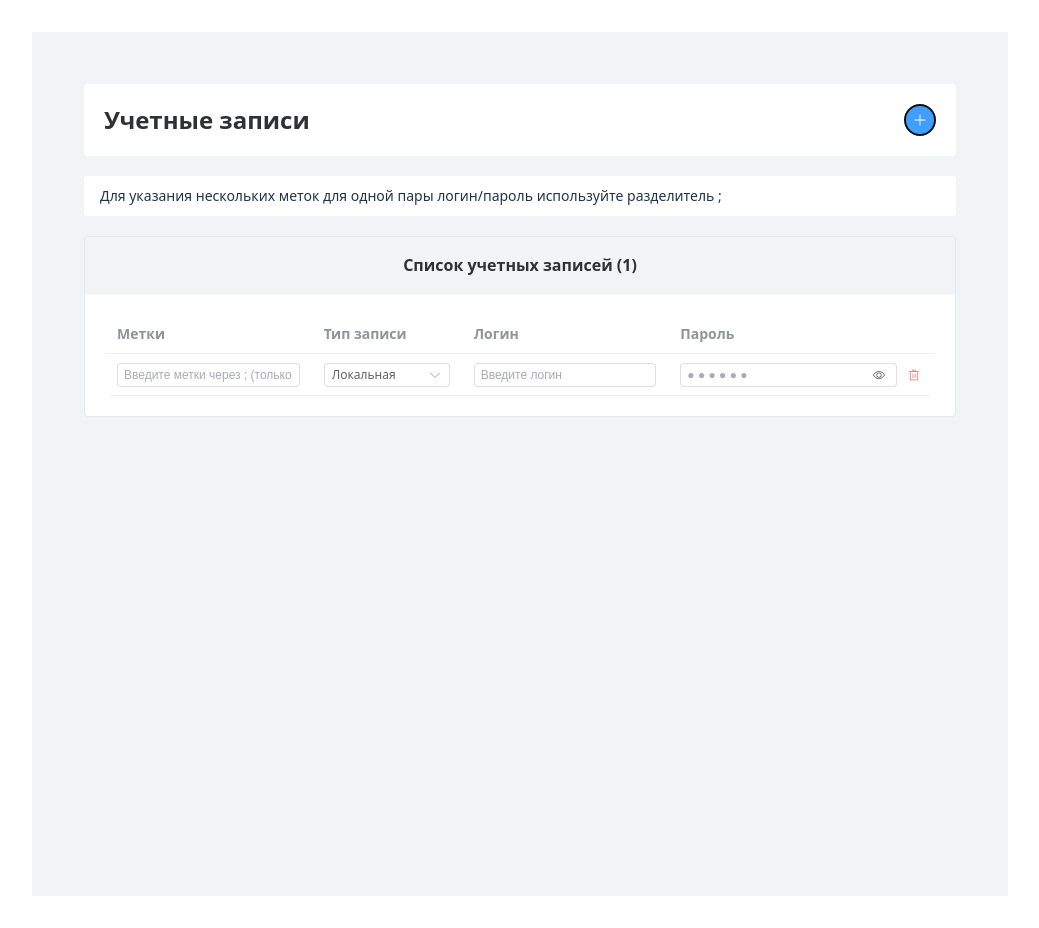
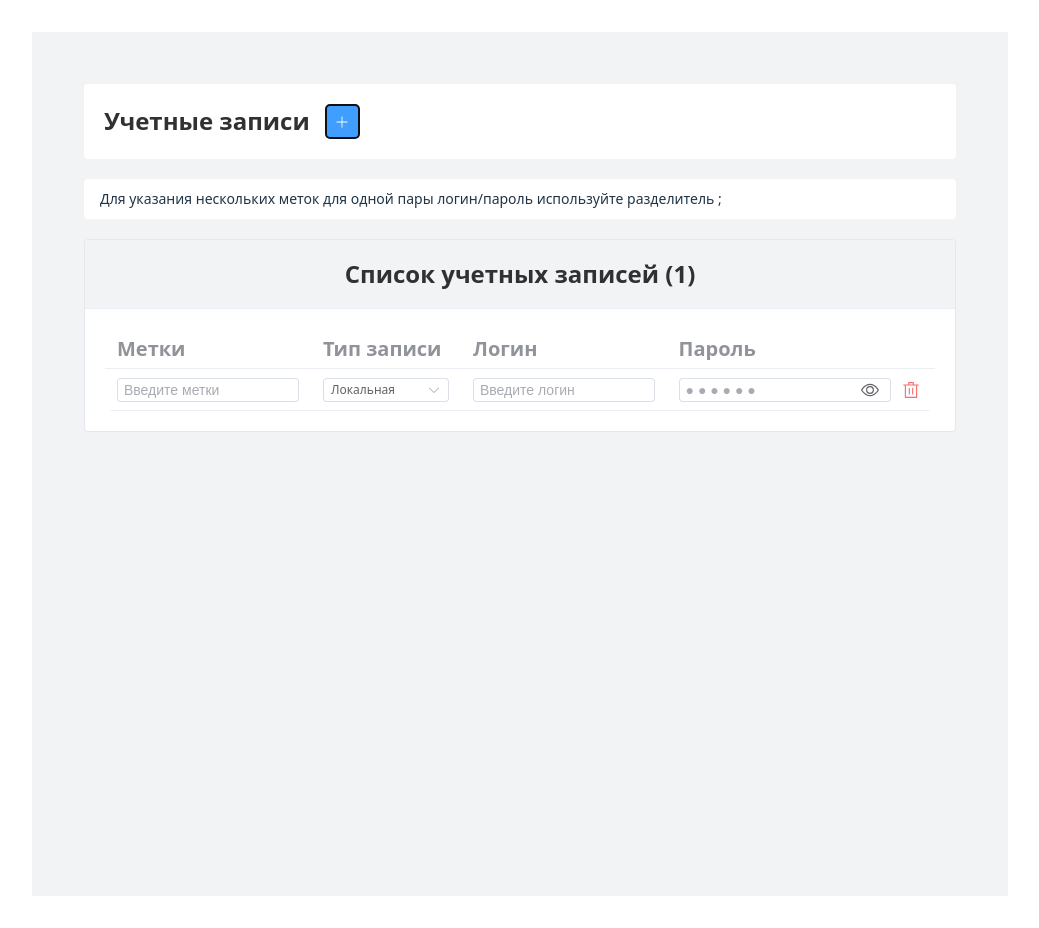
Before and after one commit to Neverbyy/test-task, a Vue app: page / in a window 1280 px wide. Both pictures are taken after a click on the button "Добавить учетную запись". Shown: the whole page, without its empty margins (120-1159 px from the left). Built offline with nearby package versions, Linux system fonts and the light colour scheme; the HTML template or start-up script is replaced by a standard one.

Commit message:
refactor: improve UI elems

```diff
--- a/src/components/AccountList.vue
+++ b/src/components/AccountList.vue
@@ -52,7 +52,7 @@ const hasFieldError = (accountId: string, field: 'login' | 'password'): boolean
 const handleDelete = async (account: Account): Promise<void> => {
   try {
     await ElMessageBox.confirm(
-      `Вы уверены что хотите удалить запись "${account.login}"?`,
+      `Вы уверены что хотите удалить эту запись?`,
       'Подтверждение удаления',
       {
         confirmButtonText: 'Удалить',
@@ -255,10 +255,10 @@ const handleSpanMethod = ({ row, columnIndex }: any) => {
       <el-table-column label="Метки" min-width="200">
         <template #default="{ row }">
           <div class="tags-input-container">
-                        <el-input
+            <el-input
               v-model="tagInputs[row.id]"
               size="small"
-              placeholder="Введите метки через ; (только буквы и цифры)"
+              placeholder="Введите метки"
               @keyup.enter="handleTagInput(row)"
               @blur="() => handleTagInput(row)"
               @input="(value: string) => handleTagInputChange(row, value)"
@@ -332,7 +332,7 @@ const handleSpanMethod = ({ row, columnIndex }: any) => {
                   <el-button
                     :icon="showPasswordMap[row.id] ? Hide : View"
                     link
-                    size="small"
+                    size="large"
                     @click="togglePasswordVisibility(row.id)"
                     style="padding: 0 4px"
                   />
@@ -343,7 +343,7 @@ const handleSpanMethod = ({ row, columnIndex }: any) => {
               :icon="Delete"
               type="danger"
               link
-              size="small"
+              :style="{ fontSize: '18px' }"
               @click="handleDelete(row)"
               title="Удалить запись"
               class="delete-button"
@@ -364,8 +364,6 @@ const handleSpanMethod = ({ row, columnIndex }: any) => {
   border-radius: 8px;
   overflow: hidden;
 }
-
-
 
 .password-field-with-actions {
   display: flex;
@@ -409,17 +407,12 @@ const handleSpanMethod = ({ row, columnIndex }: any) => {
   width: calc(100% + 180px); /* Ширина колонки логина + ширина колонки пароля */
 }
 
-
-
 .tags-input-container {
   display: flex;
   flex-direction: column;
   gap: 4px;
   width: 100%;
 }
-
-
-
 
 
 :deep(.el-table) {
@@ -448,4 +441,26 @@ const handleSpanMethod = ({ row, columnIndex }: any) => {
   border-color: var(--el-color-danger) !important;
   box-shadow: 0 0 0 1px var(--el-color-danger) inset !important;
 }
+
+/* Альтернативный селектор для заголовков */
+:deep(.el-table th.el-table__cell) {
+  font-size: 20px !important;
+  font-weight: 600 !important;
+}
+
+/* Увеличиваем размер шрифта у инпутов */
+:deep(.el-table .el-input__inner) {
+  font-size: 14px !important;
+}
+
+/* Увеличиваем размер всех кнопок в таблице */
+:deep(.el-table .el-button) {
+  font-size: 18px !important;
+}
+
+/* Увеличиваем размер иконок в кнопках */
+:deep(.el-table .el-button .el-icon) {
+  font-size: 18px !important;
+}
+
 </style>
--- a/src/components/AccountManager.vue
+++ b/src/components/AccountManager.vue
@@ -39,7 +39,7 @@ onMounted(() => {
           :icon="Plus"
           size="default"
           @click="handleAddAccount"
-          circle
+          :style="{width: '35px', height: '35px'}"
           title="Добавить учетную запись">
         </el-button>
       </div>
@@ -83,7 +83,7 @@ onMounted(() => {
 .header {
   display: flex;
   align-items: center;
-  justify-content: space-between;
+  gap: 15px;
 }
 
 .title {
@@ -102,10 +102,12 @@ onMounted(() => {
 .list-header {
   font-weight: 600;
   color: var(--el-text-color-primary);
+  font-size: 24px;
 }
 
 :deep(.el-card__body) {
   padding: 20px;
+  font-size: 30px;
 }
 
 :deep(.el-card__header) {
```
